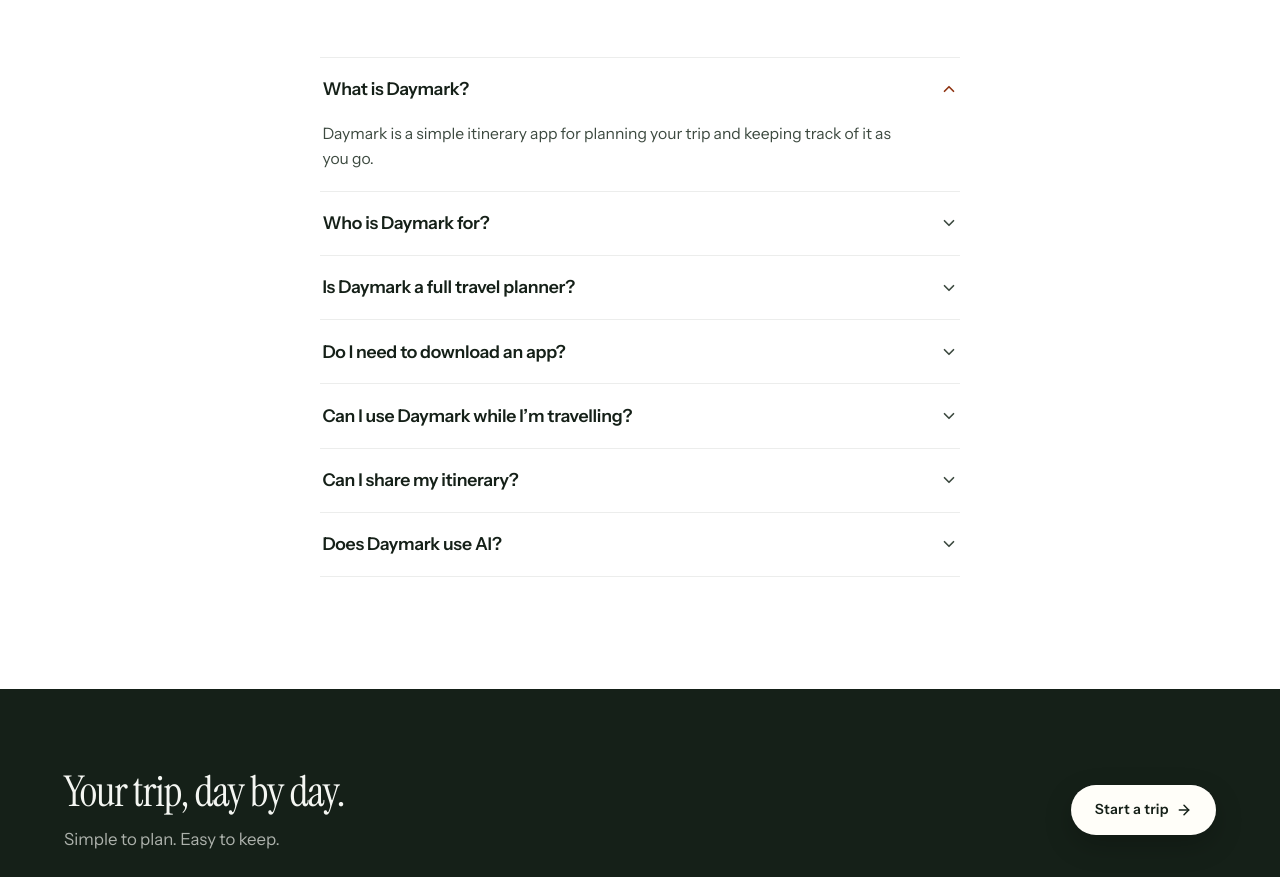
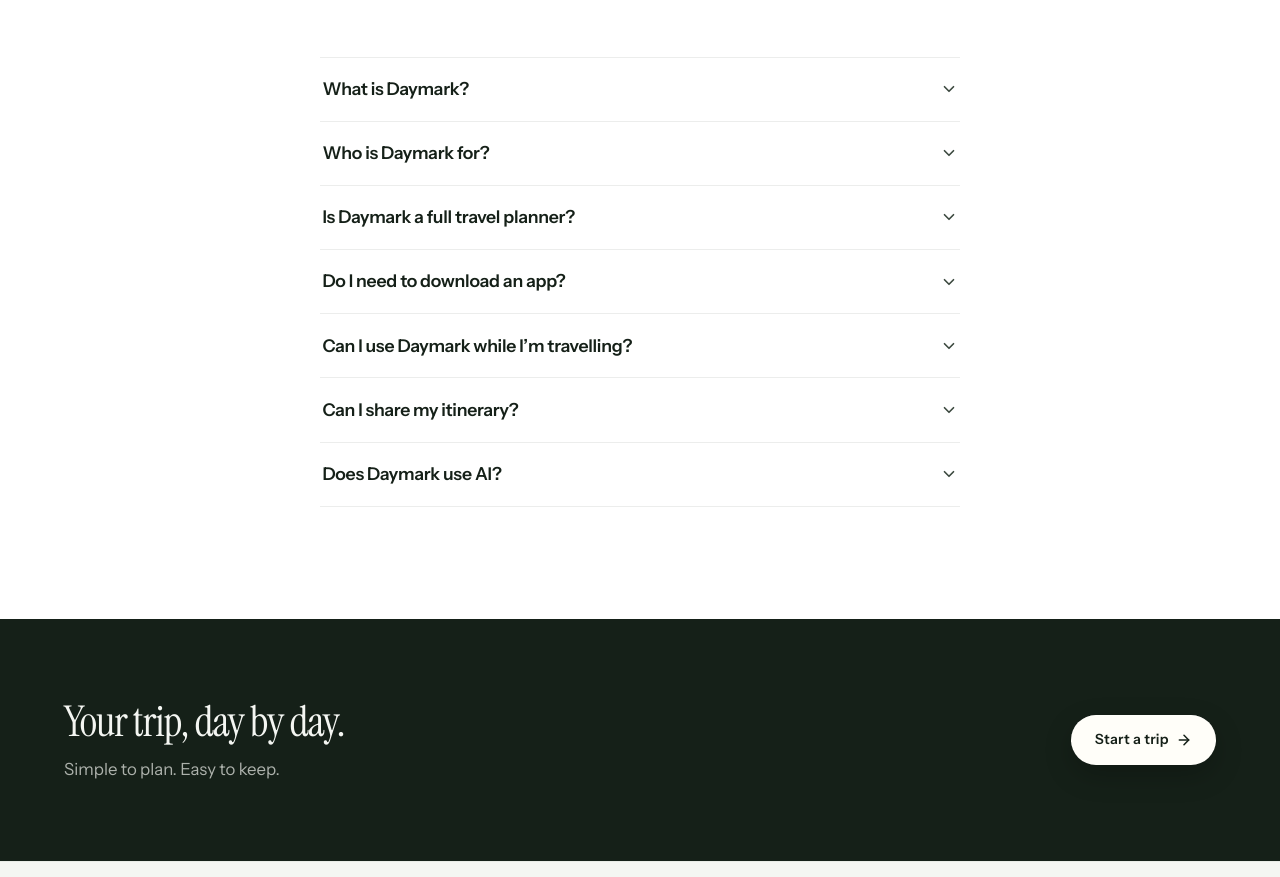
Before and after one commit to kathrynfieg/japan-itinerary-2026, a Vue app: page / in a window 1280 px wide. Shown: the part 3323-4200 px from the top of the page. Built offline with nearby package versions, Linux system fonts and the light colour scheme.

Commit message:
faq default remove

```diff
--- a/src/components/LandingMock.vue
+++ b/src/components/LandingMock.vue
@@ -99,7 +99,7 @@
   },
 ] as const
 
-const openFaq = ref(0)
+const openFaq = ref(-1)
 const videoOpen = ref(false)
 const videoEl = ref<HTMLVideoElement | null>(null)
 
```
